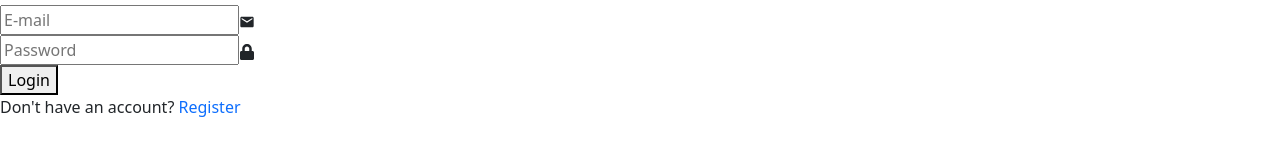
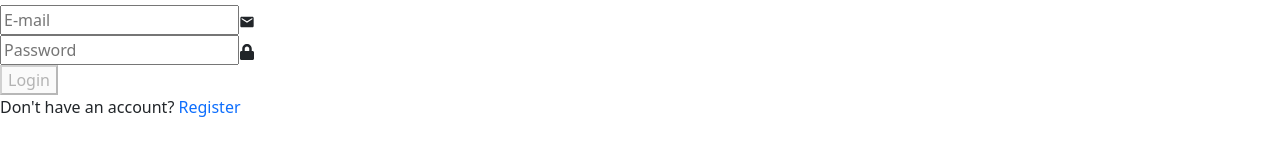
Before and after one commit to RS-Tech-Artisans/eCommerce-React, a React app: page /login in a window 1280 px wide. Shown: the part 131-286 px from the top of the page. Built offline with nearby package versions, Linux system fonts and the light colour scheme.

Commit message:
feat: implement disabled/enabled button

```diff
--- a/src/pages/login/Login.tsx
+++ b/src/pages/login/Login.tsx
@@ -1,4 +1,4 @@
-import { useState } from 'react';
+import { useState, useEffect } from 'react';
 import BlurHandler from './BlurHundler';
 import EmailHundler from './EmailHundler';
 import PasswordHundler from './PasswordHundler';
@@ -12,6 +12,14 @@ export default function Login() {
   const [passwordErr, setPasswordErr] = useState('Please fill out this field');
   const [emailFill, setEmailFill] = useState(false);
   const [passwordFill, setPasswordFill] = useState(false);
+
+  const [formValid, setFormValid] = useState(false);
+
+  useEffect(() => {
+    if (emailErr || passwordErr) {
+      setFormValid(false);
+    } else setFormValid(true);
+  }, [emailErr, passwordErr]);
 
   return (
     <>
@@ -47,7 +55,9 @@ export default function Login() {
           <div style={{ color: 'red' }}>{passwordErr}</div>
         )}
         <div>
-          <button type="submit">Login</button>
+          <button disabled={!formValid} type="submit">
+            Login
+          </button>
           <div>
             <p>
               Don&apos;t have an account? <a href="#">Register</a>
```
